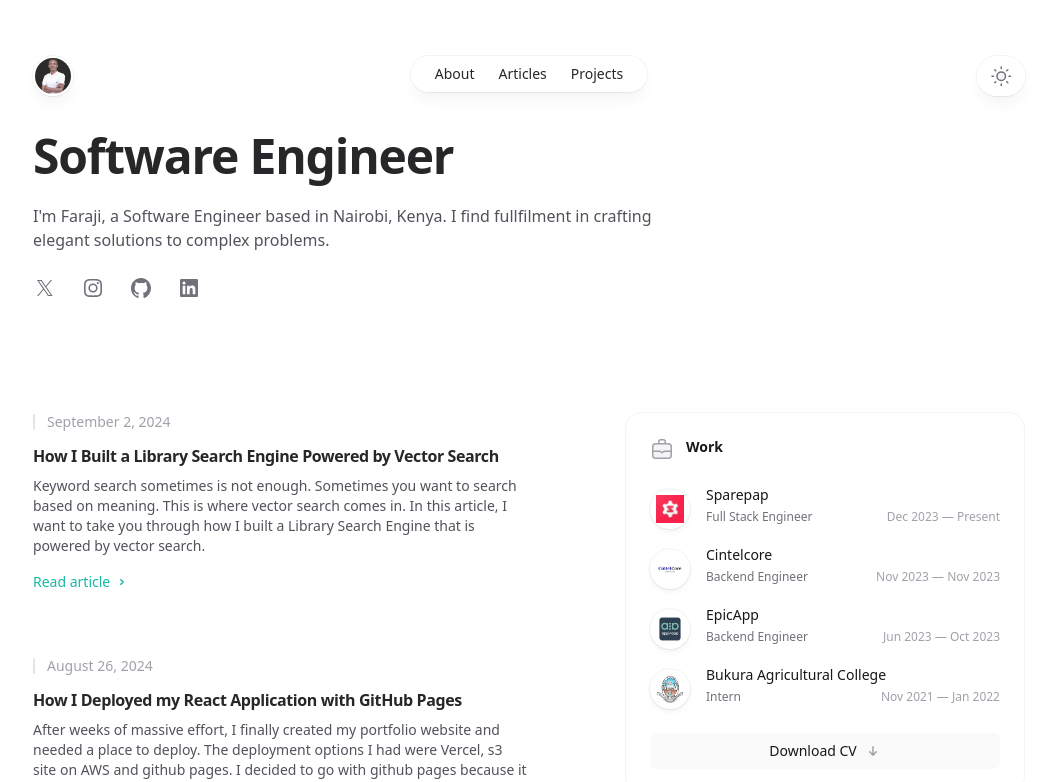
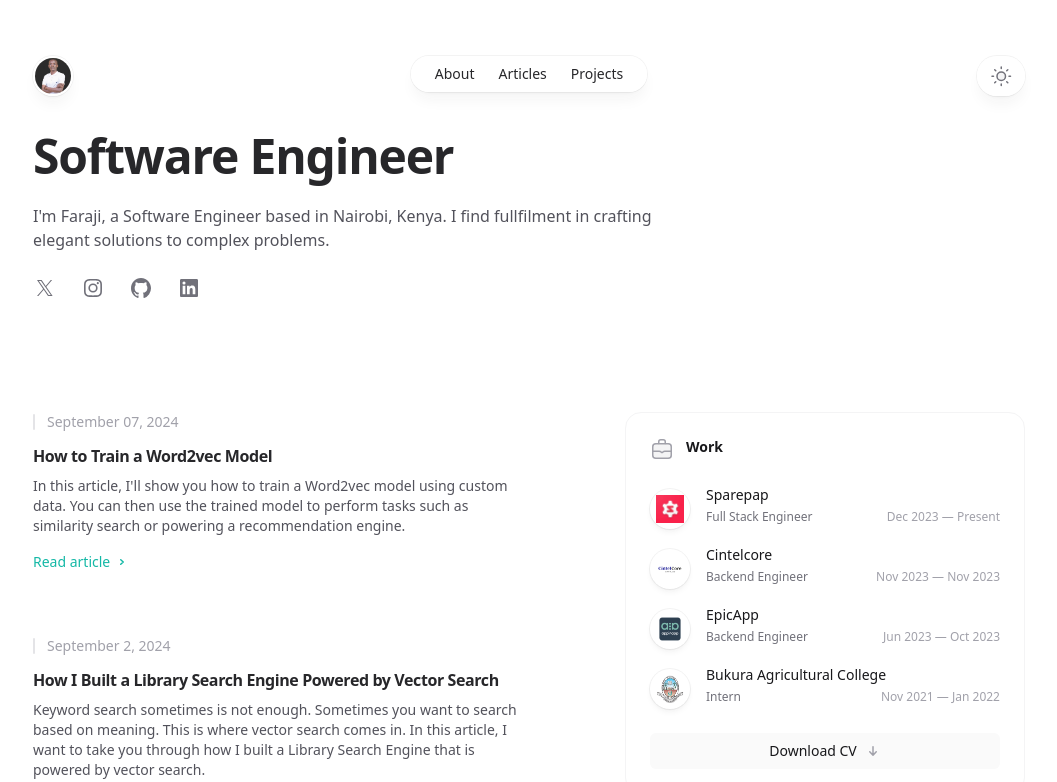
Before and after one commit to faraji-ombonya/faraji-ombonya.github.io, a React (Vite) app: page / in a window 1280 px wide. Shown: the top 782 px of the page, without its empty margins (111-1168 px from the left). Built offline with nearby package versions, Linux system fonts and the light colour scheme; a web font is replaced by a local one.

Commit message:
feat: update articles on the landing page

```diff
--- a/src/pages/HomePage.jsx
+++ b/src/pages/HomePage.jsx
@@ -1,4 +1,5 @@
 import Work from "../components/Work";
+import { blogPosts } from "../data/blogPosts";
 
 export default function HomePage() {
   return (
@@ -161,18 +162,13 @@ export default function HomePage() {
             <div class="mx-auto max-w-2xl lg:max-w-5xl">
               <div class="mx-auto grid max-w-xl grid-cols-1 gap-y-20 lg:max-w-none lg:grid-cols-2">
                 <div class="flex flex-col gap-16">
+                  {blogPosts?.map((article) => (
                     <article class="group relative flex flex-col items-start">
                       <h2 class="text-base font-semibold tracking-tight text-zinc-800 ">
                         <div class="absolute -inset-x-4 -inset-y-6 z-0 scale-95 bg-zinc-50 opacity-0 transition group-hover:scale-100 group-hover:opacity-100 sm:-inset-x-6 sm:rounded-2xl /50"></div>
-                      <a
-                        target="_blank"
-                        href="https://faraji-ombonya.github.io/blog/#/how-i-built-a-library-search-engine-powered-by-vector-search"
-                      >
+                        <a target="_blank" href={article?.url}>
                           <span class="absolute -inset-x-4 -inset-y-6 z-20 sm:-inset-x-6 sm:rounded-2xl"></span>
-                        <span class="relative z-10">
-                          How I Built a Library Search Engine Powered by Vector
-                          Search
-                        </span>
+                          <span class="relative z-10">{article?.title}</span>
                         </a>
                       </h2>
                       <time
@@ -185,14 +181,10 @@ export default function HomePage() {
                         >
                           <span class="h-4 w-0.5 rounded-full bg-zinc-200 "></span>
                         </span>
-                      September 2, 2024
+                        {article?.date?.display}
                       </time>
                       <p class="relative z-10 mt-2 text-sm text-zinc-600 ">
-                      Keyword search sometimes is not enough. Sometimes you want
-                      to search based on meaning. This is where vector search
-                      comes in. In this article, I want to take you through how
-                      I built a Library Search Engine that is powered by vector
-                      search.
+                        {article?.description}
                       </p>
 
                       <div
@@ -215,62 +207,7 @@ export default function HomePage() {
                         </svg>
                       </div>
                     </article>
-                  <article class="group relative flex flex-col items-start">
-                    <h2 class="text-base font-semibold tracking-tight text-zinc-800 ">
-                      <div class="absolute -inset-x-4 -inset-y-6 z-0 scale-95 bg-zinc-50 opacity-0 transition group-hover:scale-100 group-hover:opacity-100 sm:-inset-x-6 sm:rounded-2xl /50"></div>
-                      <a
-                        target="_blank"
-                        href="https://faraji-ombonya.github.io/blog/#/how-i-deployed-my-app-on-gh-pages"
-                      >
-                        <span class="absolute -inset-x-4 -inset-y-6 z-20 sm:-inset-x-6 sm:rounded-2xl"></span>
-                        <span class="relative z-10">
-                          How I Deployed my React Application with GitHub Pages
-                        </span>
-                      </a>
-                    </h2>
-                    <time
-                      class="relative z-10 order-first mb-3 flex items-center text-sm text-zinc-400  pl-3.5"
-                      datetime="2022-09-05"
-                    >
-                      <span
-                        class="absolute inset-y-0 left-0 flex items-center"
-                        aria-hidden="true"
-                      >
-                        <span class="h-4 w-0.5 rounded-full bg-zinc-200 "></span>
-                      </span>
-                      August 26, 2024
-                    </time>
-                    <p class="relative z-10 mt-2 text-sm text-zinc-600 ">
-                      After weeks of massive effort, I finally created my
-                      portfolio website and needed a place to deploy. The
-                      deployment options I had were Vercel, s3 site on AWS and
-                      github pages. I decided to go with github pages because it
-                      was free and also simple to deploy. GitHub Pages also had
-                      simple CI/CD already integrated. This meant that after a
-                      successful setup, all I needed to do was push to
-                      production and my application would be deployed.
-                    </p>
-
-                    <div
-                      aria-hidden="true"
-                      class="relative z-10 mt-4 flex items-center text-sm font-medium text-teal-500"
-                    >
-                      Read article
-                      <svg
-                        viewBox="0 0 16 16"
-                        fill="none"
-                        aria-hidden="true"
-                        class="ml-1 h-4 w-4 stroke-current"
-                      >
-                        <path
-                          d="M6.75 5.75 9.25 8l-2.5 2.25"
-                          stroke-width="1.5"
-                          stroke-linecap="round"
-                          stroke-linejoin="round"
-                        ></path>
-                      </svg>
-                    </div>
-                  </article>
+                  ))}
                 </div>
                 <div class="space-y-10 lg:pl-16 xl:pl-24">
                   {/* <form
```
Lines whose indentation alone changed are shown as unchanged.
